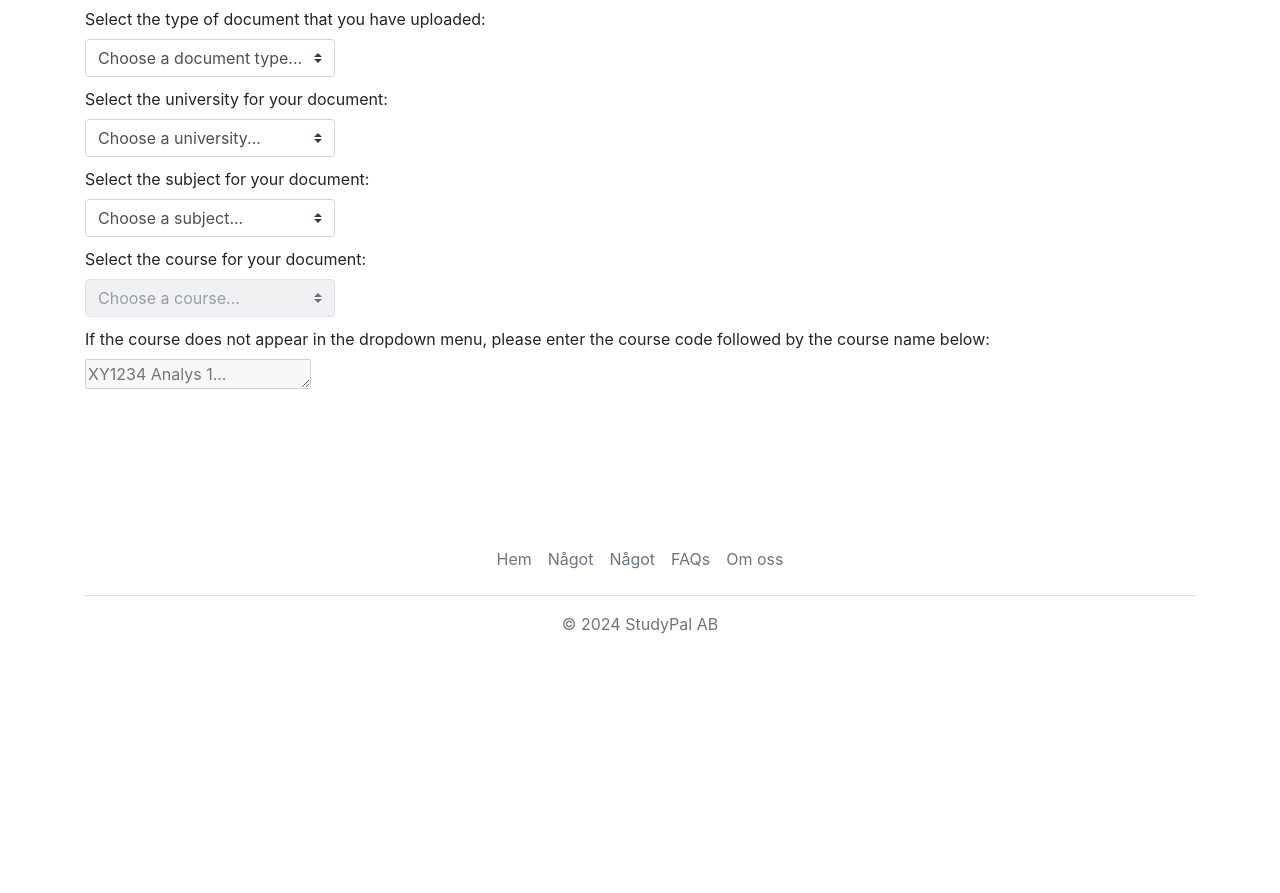
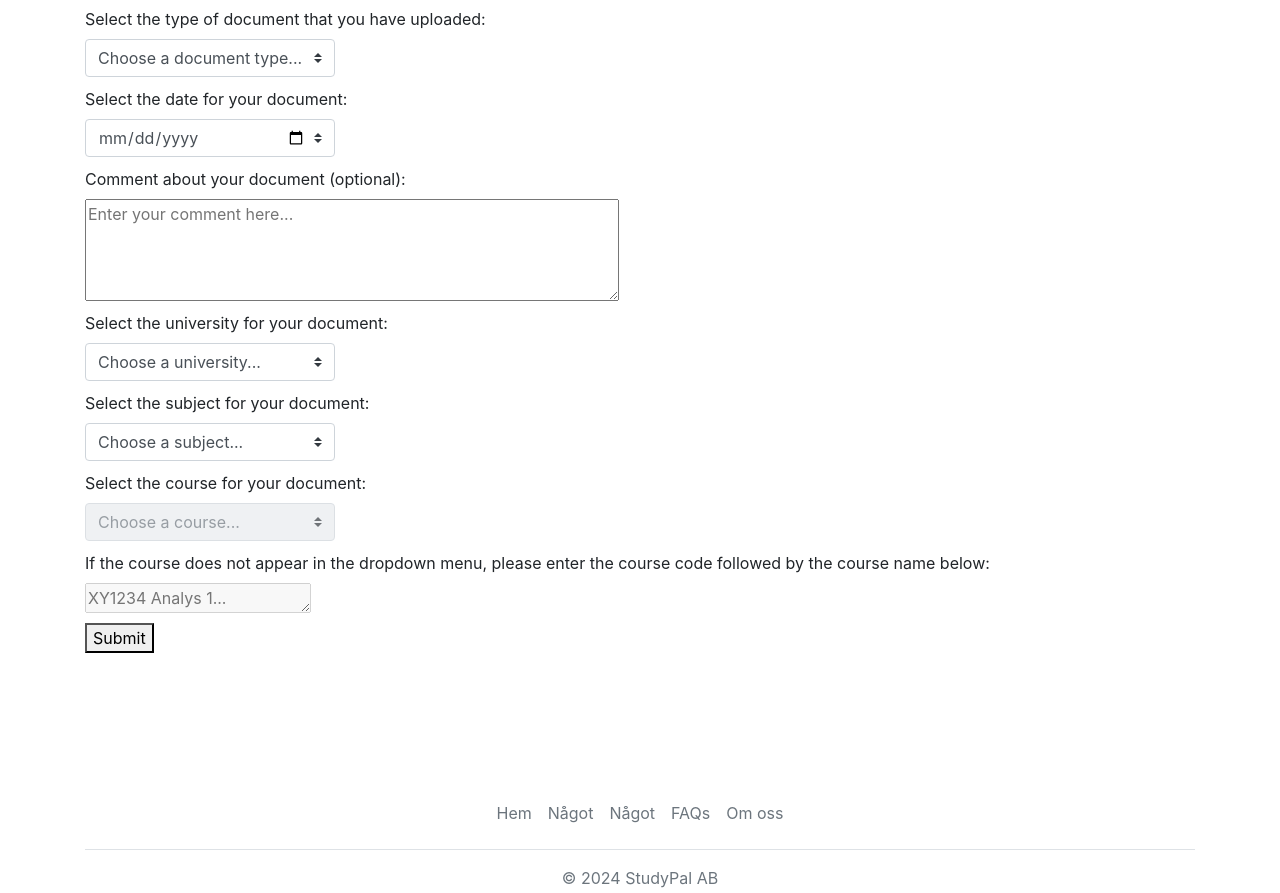
Before and after one commit to AlexNordenhog/Studypal, a Flask app: page /upload/specifications/1 in a window 1280 px wide. Shown: the part 611-1504 px from the top of the page. Before the commit the page ends 1245 px from the top, so only its background shows below. Run offline with Flask 3, Linux system fonts and the light colour scheme; data that the repository does not hold is empty; some libraries are stand-ins or nearby versions.

Commit message:
Categorization UI flow for mvp done

```diff
--- a/website/templates/upload_specifications.html
+++ b/website/templates/upload_specifications.html
@@ -28,6 +28,35 @@
     <option value="{{ document_type }}">{{ document_type }}</option>
     {% endfor %}
   </select>
+
+  <!-- Grading System Dropdown, initially hidden -->
+<div id="gradingSystemDropdown" style="display: none;">
+  <label for="gradingSystem">Select the grading system used:</label>
+  <select class="custom-select" id="gradingSystem" name="gradingSystem">
+    <option selected>Choose a grading system...</option>
+    <option value="G/U">G/U</option>
+    <option value="A-F">A-F</option>
+    <option value="VG/U/G">VG/U/G</option>
+    <option value="1-5">1-5</option>
+  </select>
+</div>
+
+<!-- Grade Dropdown, initially hidden -->
+<div id="gradeDropdown" style="display: none;">
+  <label for="documentGrade">Select the grade:</label>
+  <select class="custom-select" id="documentGrade" name="documentGrade">
+    <!-- Options will be dynamically added based on the grading system selected -->
+  </select>
+</div>
+
+<!-- Document Date Selection-->
+<label for="documentDate">Select the date for your document:</label>
+<input type="date" id="documentDate" name="documentDate" class="custom-select" required onchange="categorizationDropDownMenu.updateDocCourses()">
+
+<!-- Optional Comment Input -->
+<label for="documentComment">Comment about your document (optional):</label>
+<textarea id="documentComment" name="documentComment" rows="4" cols="50" class="custom-entry" placeholder="Enter your comment here..."></textarea>
+
 
   <!-- University Dropdown-->
   <label for="documentUniversity"
@@ -80,20 +109,25 @@
     disabled
   ></textarea>
 
+  <!-- Submit button -->
+  <button type="submit" id="submitBtn" class="submit-button">Submit</button>
+
+
   <script>
     class CategorizationDropDownMenu {
       updateDocCourses() {
         var universitySelect = document.getElementById("uploadUniversity");
         var subjectSelect = document.getElementById("uploadSubject");
         var documentSelect = document.getElementById("documentType");
+        var dateSelect = document.getElementById("documentDate")
         var courseSelect = document.getElementById("uploadCourse");
         var courseEntry = document.getElementById("manualUploadCourse");
         var selectedUniversity = universitySelect.value;
         var selectedSubject = subjectSelect.value;
         var selectedDocument = documentSelect.value;
+        var selectedDate = dateSelect.value;
         var selectedCourse = courseSelect.value;
         var enteredCourse = courseEntry.value;
-
         setTimeout(() => {
           if (
             selectedUniversity !== "Choose a university..." &&
@@ -101,7 +135,8 @@
             selectedSubject !== "Choose a subject..." &&
             selectedSubject &&
             selectedDocument !== "Choose a document type..." &&
-            selectedDocument
+            selectedDocument &&
+            selectedDate
           ) {
             fetch(
               `/get-courses?university=${selectedUniversity}&subject=${selectedSubject}`
@@ -140,6 +175,92 @@
     }
 
     var categorizationDropDownMenu = new CategorizationDropDownMenu();
+
+    //Code for checking that input has been made in all menus and checking documentType
+    document.addEventListener('DOMContentLoaded', function() {
+    document.getElementById('submitBtn').addEventListener('click', function(event) {
+        var documentType = document.getElementById('documentType').value;
+        var documentDate = document.getElementById('documentDate').value;
+        var university = document.getElementById('uploadUniversity').value;
+        var subject = document.getElementById('uploadSubject').value;
+        var course = document.getElementById('uploadCourse').value;
+        var manualCourse = document.getElementById('manualUploadCourse').value.trim();
+        var gradingSystem = document.getElementById('gradingSystem').value;
+        var documentGrade = document.getElementById('documentGrade').value;
+
+        if (!documentType || documentType === "Choose a document type..." ||
+            !documentDate ||
+            !university || university === "Choose a university..." ||
+            !subject || subject === "Choose a subject..." ||
+            (course === "Choose a course..." && manualCourse === "")) {
+            alert("Please make a selection in all required fields.");
+            event.preventDefault();
+            return false;
+        }
+        //If documentType = Assignment, check that a grade has been chosen
+        if (documentType === "Assignment") {
+            if (gradingSystem === "Choose a grading system..." || !documentGrade) {
+                alert("Please select a grading system and a grade for your assignment.");
+                event.preventDefault(); // Prevent form submission
+                return false;
+            }
+        }
+
+        if (documentType === "Assignment") {
+            alert(documentType)
+        } if (documentType === "Graded Exam") {
+            alert('Graded Exam coming soon!')
+        } else {
+            alert(documentType)
+        }
+
+
+    });
+});
+
+//Code for updating grading system
+document.addEventListener('DOMContentLoaded', function() {
+    var documentTypeSelect = document.getElementById('documentType');
+    var gradingSystemDropdown = document.getElementById('gradingSystemDropdown');
+    var gradeDropdown = document.getElementById('gradeDropdown');
+    var gradingSystemSelect = document.getElementById('gradingSystem');
+    var gradeSelect = document.getElementById('documentGrade');
+
+    function showHideDropdowns(show) {
+        if (show) {
+            gradingSystemDropdown.style.display = 'block';
+            gradeDropdown.style.display = 'block';
+        } else {
+            gradingSystemDropdown.style.display = 'none';
+            gradeDropdown.style.display = 'none';
+        }
+    }
+
+    function updateGradeOptions() {
+        var gradingSystem = gradingSystemSelect.value;
+        gradeSelect.innerHTML = ''; // Clear existing options
+        var grades = [];
+        if (gradingSystem === 'G/U') grades = ['G', 'U'];
+        else if (gradingSystem === 'A-F') grades = ['A', 'B', 'C', 'D', 'E', 'F'];
+        else if (gradingSystem === 'VG/U/G') grades = ['VG', 'G', 'U'];
+        else if (gradingSystem === '1-5') grades = ['1', '2', '3', '4', '5'];
+
+        grades.forEach(function(grade) {
+            var option = new Option(grade, grade);
+            gradeSelect.options.add(option);
+        });
+    }
+
+    documentTypeSelect.addEventListener('change', function() {
+        var isAssignment = documentTypeSelect.value === 'Assignment';
+        showHideDropdowns(isAssignment);
+        // Reset grading system and grade dropdowns when document type changes
+        gradingSystemSelect.value = 'Choose a grading system...';
+        gradeSelect.innerHTML = '';
+    });
+
+    gradingSystemSelect.addEventListener('change', updateGradeOptions);
+});
   </script>
 
   <script type="module">
```
